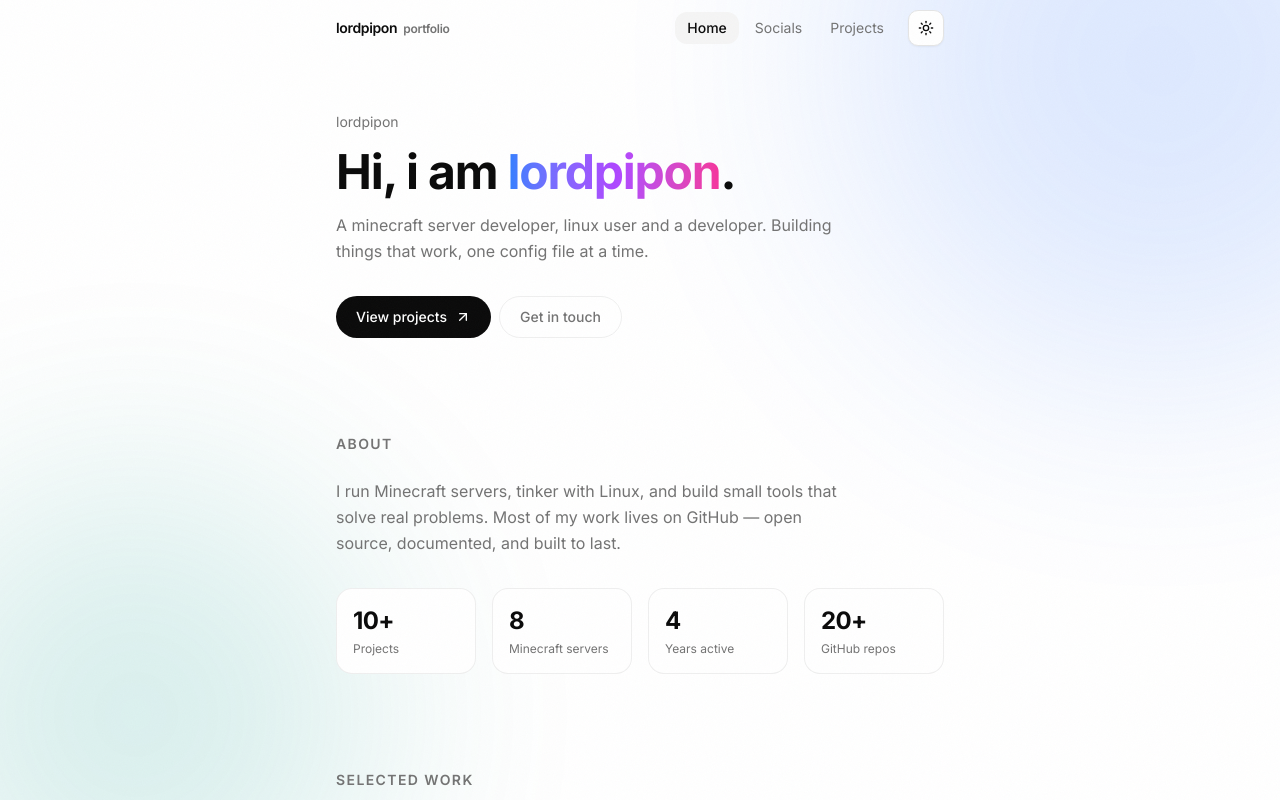
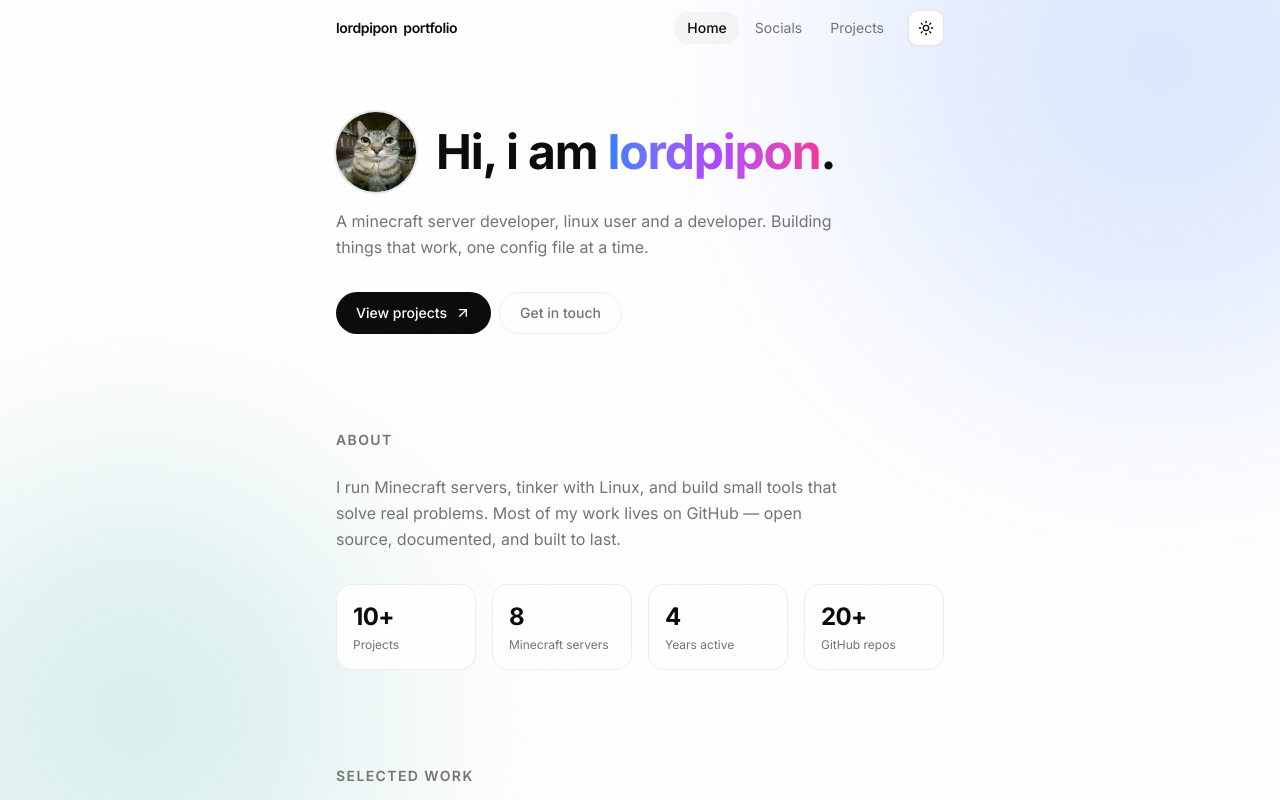
Before and after one commit to lordpipon/portfolio, a Next.js app: page / in a window 1280 px wide. Shown: the top 800 px of the page. Built offline with nearby package versions, Linux system fonts and the light colour scheme.

Commit message:
Hero: add pfp next to heading, remove subtitle; topbar: bold portfolio text

```diff
--- a/app/page.tsx
+++ b/app/page.tsx
@@ -17,6 +17,7 @@ import {
 } from "lucide-react";
 import Link from "next/link";
 
+import Image from "next/image";
 import { Topbar } from "@/components/topbar";
 
 function smoothScrollTo(href: string) {
@@ -166,20 +167,26 @@ export default function Home() {
             style={{ opacity: heroOpacity, y: heroY }}
             className="flex flex-col"
           >
-            <motion.p
-              initial={{ opacity: 0, y: 20 }}
-              animate={{ opacity: 1, y: 0 }}
-              transition={{ delay: 0.2, duration: 0.5 }}
-              className="text-sm text-muted-foreground"
+            <div className="flex items-center gap-5">
+              <motion.div
+                initial={{ scale: 0, opacity: 0, rotate: -180 }}
+                animate={{ scale: 1, opacity: 1, rotate: 0 }}
+                transition={{ duration: 0.7, ease: "backOut" }}
               >
-              lordpipon
-            </motion.p>
-
+                <Image
+                  src="/pfp.png"
+                  alt="lordpipon"
+                  width={80}
+                  height={80}
+                  priority
+                  className="size-20 rounded-full object-cover ring-2 ring-border"
+                />
+              </motion.div>
               <motion.h1
                 initial={{ opacity: 0, y: 30 }}
                 animate={{ opacity: 1, y: 0 }}
                 transition={{ delay: 0.35, duration: 0.6, ease: "easeOut" }}
-              className="mt-4 text-4xl font-bold tracking-tight sm:text-5xl"
+                className="text-4xl font-bold tracking-tight sm:text-5xl"
               >
                 Hi, i am{" "}
                 <span className="bg-gradient-to-r from-blue-500 via-purple-500 to-pink-500 bg-clip-text text-transparent">
@@ -187,6 +194,7 @@ export default function Home() {
                 </span>
                 .
               </motion.h1>
+            </div>
 
             <motion.p
               initial={{ opacity: 0, y: 20 }}
--- a/components/topbar.tsx
+++ b/components/topbar.tsx
@@ -80,7 +80,7 @@ export function Topbar() {
           whileTap={{ scale: 0.97 }}
         >
           lordpipon
-          <span className="text-xs font-semibold tracking-tight text-muted-foreground">portfolio</span>
+          <span className="text-sm font-semibold tracking-tight">portfolio</span>
         </motion.a>
 
         <div className="hidden items-center gap-1 sm:flex">
```
Lines whose indentation alone changed are shown as unchanged.
